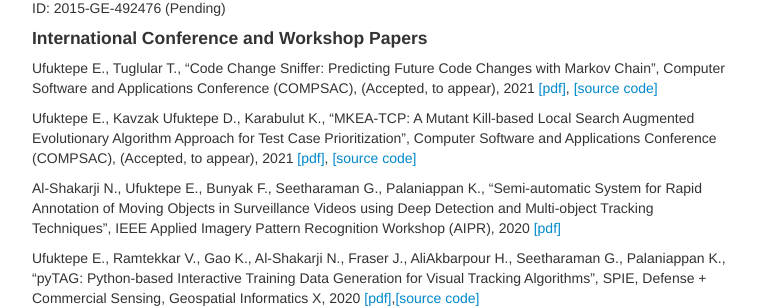
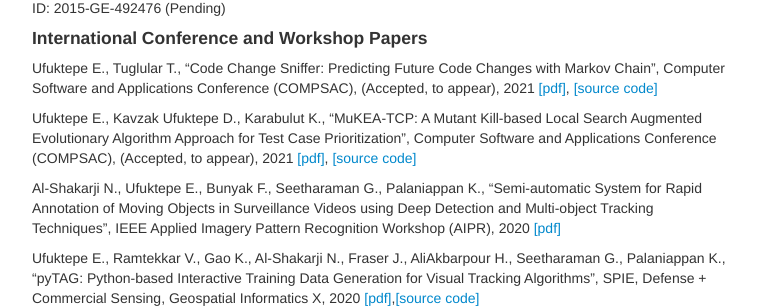
Before and after one commit to ekincanufuktepe/ekincanufuktepe.github.io, a Jekyll site: the page built from index.md, in a window 1280 px wide. Shown: the part 571-879 px from the top of the page, without its empty margins (258-1021 px from the left). Built offline with Jekyll 4.4.1, drawn with Linux system fonts in a browser that asks for light colours.

Commit message:
MuKEA paper name changed and source code link fix
MKEA paper changed to MuKEA and source code link edited as well.

```diff
--- a/index.md
+++ b/index.md
@@ -31,7 +31,7 @@
 
 Ufuktepe E., Tuglular T., "Code Change Sniffer: Predicting Future Code Changes with Markov Chain", Computer Software and Applications Conference (COMPSAC), (Accepted, to appear), 2021 [[pdf]](), [[source code]](https://github.com/ekincanufuktepe/code-change-sniffer)
 
-Ufuktepe E., Kavzak Ufuktepe D., Karabulut K., "MKEA-TCP: A Mutant Kill-based Local Search Augmented Evolutionary Algorithm Approach for Test Case Prioritization", Computer Software and Applications Conference (COMPSAC), (Accepted, to appear), 2021 [[pdf]](), [[source code]](https://github.com/ekincanufuktepe/mkea-tcp)
+Ufuktepe E., Kavzak Ufuktepe D., Karabulut K., "MuKEA-TCP: A Mutant Kill-based Local Search Augmented Evolutionary Algorithm Approach for Test Case Prioritization", Computer Software and Applications Conference (COMPSAC), (Accepted, to appear), 2021 [[pdf]](), [[source code]](https://github.com/ekincanufuktepe/mukea-tcp)
 
 Al-Shakarji N., Ufuktepe E., Bunyak F., Seetharaman G., Palaniappan K., "Semi-automatic System for Rapid Annotation of Moving Objects in Surveillance Videos using Deep Detection and Multi-object Tracking Techniques", IEEE Applied Imagery Pattern Recognition Workshop (AIPR), 2020 [[pdf]]()
 
```
